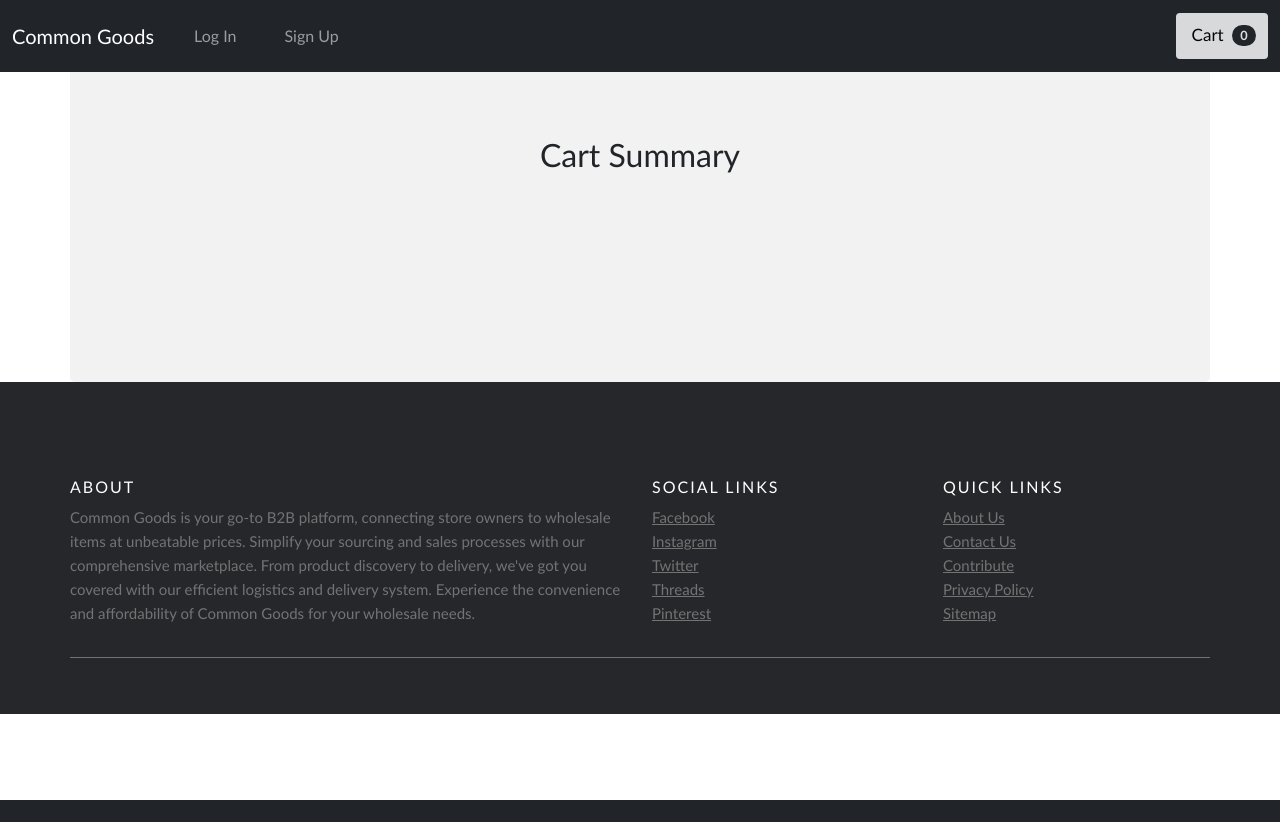
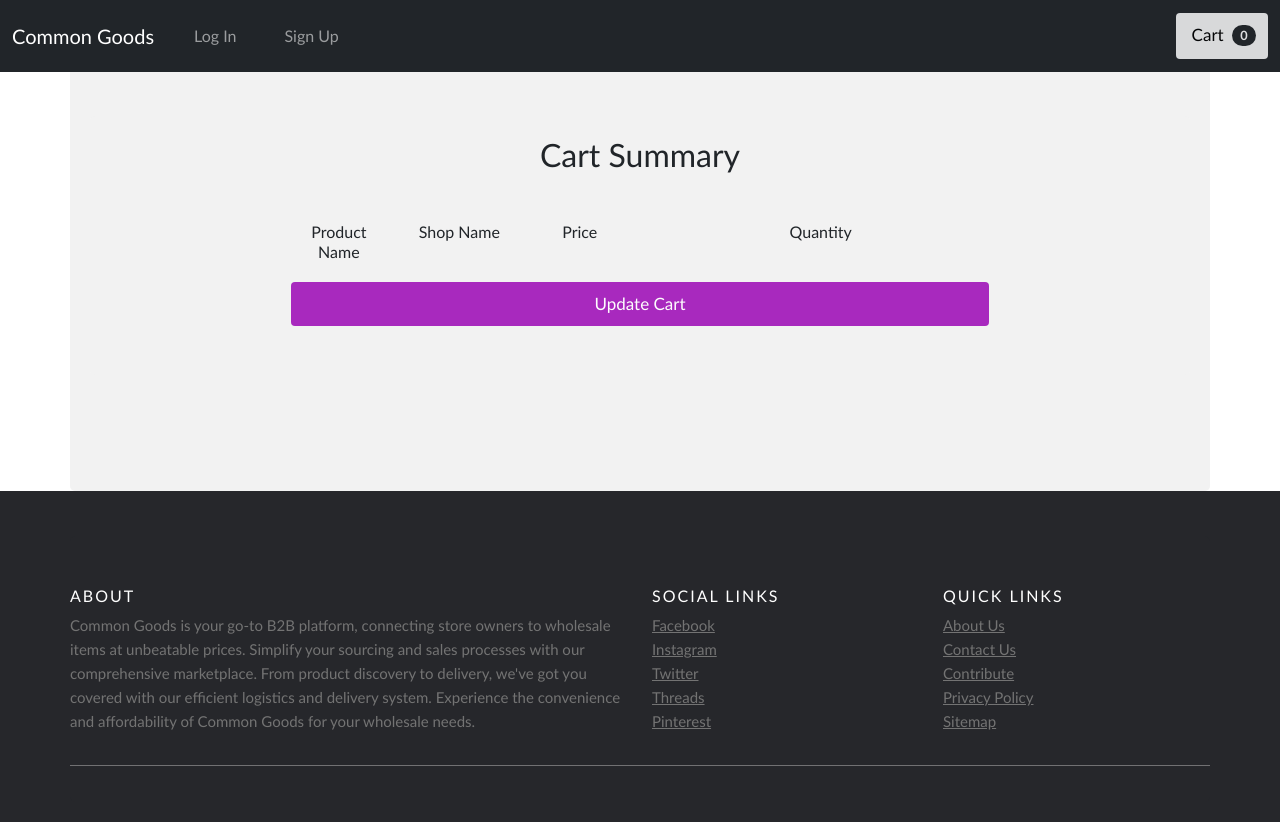
Before and after one commit to nishorgo/CommonGoods, a Django app: page /cart/ in a window 1280 px wide. Before the commit the page ends 800 px from the top, so only its background shows below. Run offline with Django 5.2, Linux system fonts and the light colour scheme; parts of the project's set-up code (start-up, migrations or seed data) failed here and were passed over.

Commit message:
implemented update shopping cart functionality

```diff
--- a/cart/cart.py
+++ b/cart/cart.py
@@ -18,7 +18,15 @@ class Cart():
         if product_id in self.cart:
             pass
         else:
-            self.cart[product_id] = {'price': str(product.platform_price)}
+            self.cart[product_id] = {'price': str(product.platform_price), 'quantity': 1}
+
+        self.session.modified = True
+
+
+    def update(self, product, quantity):
+        product_id = str(product)
+        product_qty = int(quantity)
+        self.cart[product_id]['quantity'] = product_qty
 
         self.session.modified = True
 
--- a/cart/views.py
+++ b/cart/views.py
@@ -2,6 +2,8 @@ from django.shortcuts import render, get_object_or_404
 from .cart import Cart
 from core.models import ProductShop
 from django.http import JsonResponse
+
+import json
 
 
 def cart_summary(request):
@@ -28,4 +30,17 @@ def cart_delete(request):
 
 
 def cart_update(request):
-    pass
+    cart = Cart(request)
+
+    if request.POST.get('action') == 'post':
+        cart_qty = {}
+        data_list = request.POST.getlist('quantities')
+        quantities = json.loads(data_list[0])
+        if quantities:
+            for product_id, quantity in quantities.items():
+                cart.update(product=product_id, quantity=quantity)
+                cart_qty[product_id] = quantity
+
+        response = JsonResponse(cart_qty)
+        return response
+        #return redirect('cart_summary')
--- a/static/main.css
+++ b/static/main.css
@@ -14,6 +14,9 @@ form #profileform label {  /* Adjust selector to your exact structure */
   visibility: visible !important;
 }
 
+.header-row {
+  font-weight: bold;
+}
 
 .card-img-top {
   object-fit: contain; /* Or object-fit: cover; */
--- a/templates/cart/cart_summary.html
+++ b/templates/cart/cart_summary.html
@@ -1,26 +1,94 @@
 {% extends '_base.html' %}
 {% load static %}
+
+{% block extend_head %}
+  <script src="https://code.jquery.com/jquery-3.7.1.min.js" integrity="sha256-/JqT3SQfawRcv/BIHPThkBvs0OEvtFFmqPF/lYI/Cxo=" crossorigin="anonymous"></script>
+  <link rel="stylesheet" href="https://cdnjs.cloudflare.com/ajax/libs/font-awesome/6.2.0/css/all.min.css">
+{% endblock extend_head %}
 
 {% block content %}
 
     <div class="my-5 py-5">
     <div class="container">
         <div class="row justify-content-center align-items-center">
-        <div class="col-md-6 text-center mb-4">
+            <div class="col-md-8 text-center mb-4">
+                <h2 class="mb-5">Cart Summary</h2>
 
-            <h2 class="mb-5">Cart Summary</h2>
+                <div class="row header-row mb-2"> <div class="col-2"><h6>Product Name</h6></div>
+                    <div class="col-2"><h6>Shop Name</h6></div>
+                    <div class="col-2"><h6>Price</h6></div>
+                    <div class="col-6"><h6>Quantity</h6></div>
+                </div>
 
-            {% for product in cart_products %}
-                <h6>{{product.product.name}}</h6>
-                <h6>{{product.shop.name}}</h6>
-                <h6>{{product.quantity}}</h6>
-                <h6>{{product.platform_price}}</h6>
-            {% endfor %}
 
-        </div>
+                {% for product in cart_products %}
+                    <div class="product-details row">
+                        <div class="col-2"><h6>{{ product.product.name }}</h6></div>
+                        <div class="col-2"><h6>{{ product.shop.name }}</h6></div>
+                        <div class="col-2"><h6>{{ product.platform_price }}</h6></div>
+                        <div class="col-6 qty-adjust d-flex align-items-center">
+                            <button class="btn btn-minus" data-product-id="{{ product.id }}"><i class="fa-solid fa-minus"></i></button>
+                            <input type="text" class="qty-input form-control" data-product-id="{{ product.id }}" value="{{ product.quantity }}" readonly>
+                            <button class="btn btn-plus" data-product-id="{{ product.id }}"><i class="fa-solid fa-plus"></i></button>
+                        </div>
+                    </div>
+                {% endfor %}
+
+                <button id="update-cart-btn" class="btn btn-primary">Update Cart</button>
+
+
+            </div>
 
         </div>
     </div>
     </div>
 
+    <script>
+        $(document).ready(function() {
+            $('.btn-plus, .btn-minus').on('click', function(e) {
+                const isPlusButton = $(this).hasClass('btn-plus');
+                const productId = $(this).data('productId');
+                const inputField = $(this).siblings('.qty-input');
+                let newQuantity = parseInt(inputField.val());
+
+                if (isPlusButton) {
+                    newQuantity += 1;
+                } else {
+                    if (newQuantity > 1) {
+                        newQuantity -= 1;
+                    }
+                }
+
+                inputField.val(newQuantity);
+            });
+
+            $('#update-cart-btn').on('click', function() {
+                const quantities = {};
+
+                $('.qty-input').each(function() {
+                    const productId = $(this).data('productId');
+                    const quantity = parseInt($(this).val());
+                    quantities[productId] = quantity;
+                });
+                console.log(JSON.stringify(quantities));
+
+                $.ajax({
+                    type: 'POST',
+                    url: '{% url 'cart_update' %}',
+                    data: {
+                        quantities: JSON.stringify(quantities),
+                        csrfmiddlewaretoken: '{{ csrf_token }}',
+                        action: 'post'
+                    },
+                    success: function(json) {
+                        console.log('Cart updated successfully');
+                    },
+                    error: function(xhr, errmsg, err) {
+                        console.error('Cart update failed:', err);
+                    }
+                });
+            });
+        });
+    </script>
+
 {% endblock content %}
```
